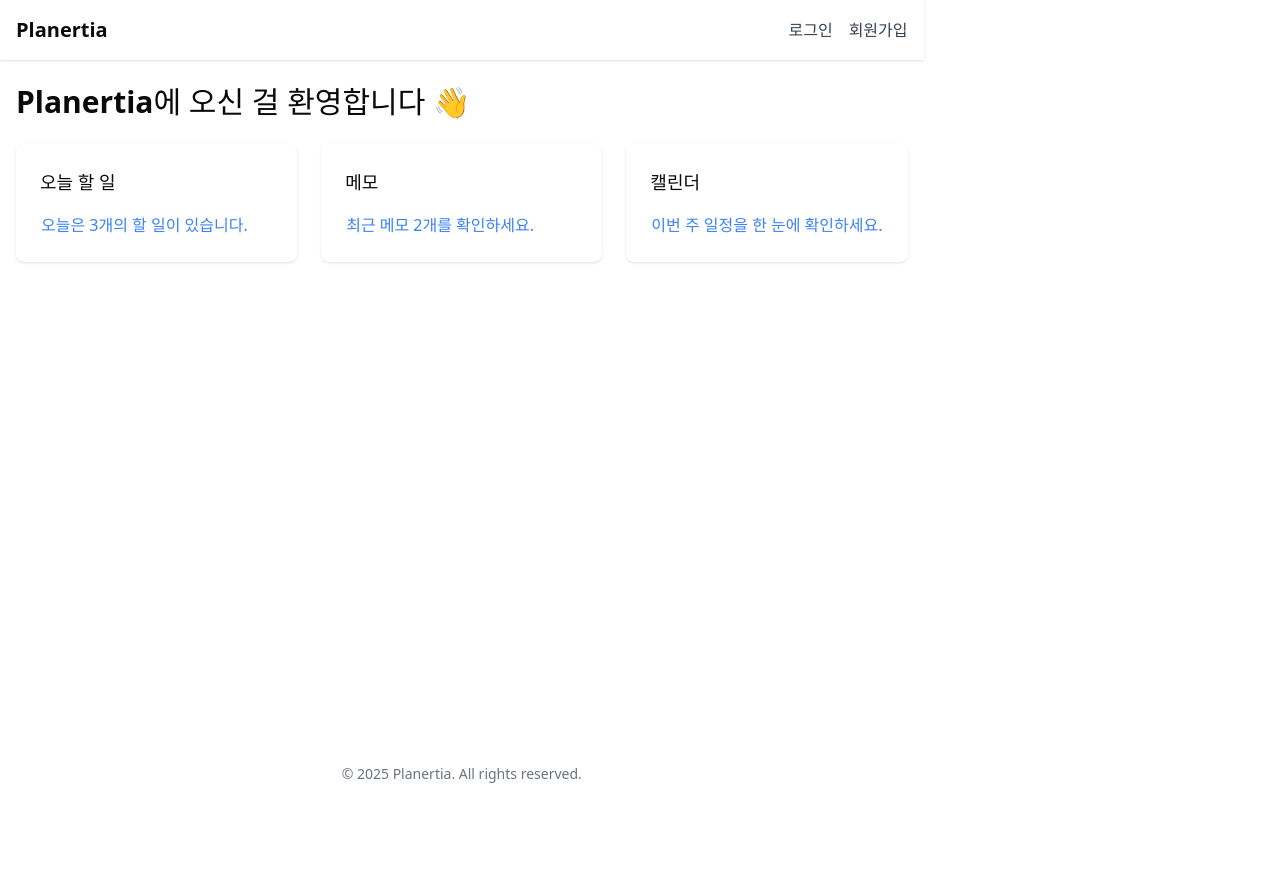
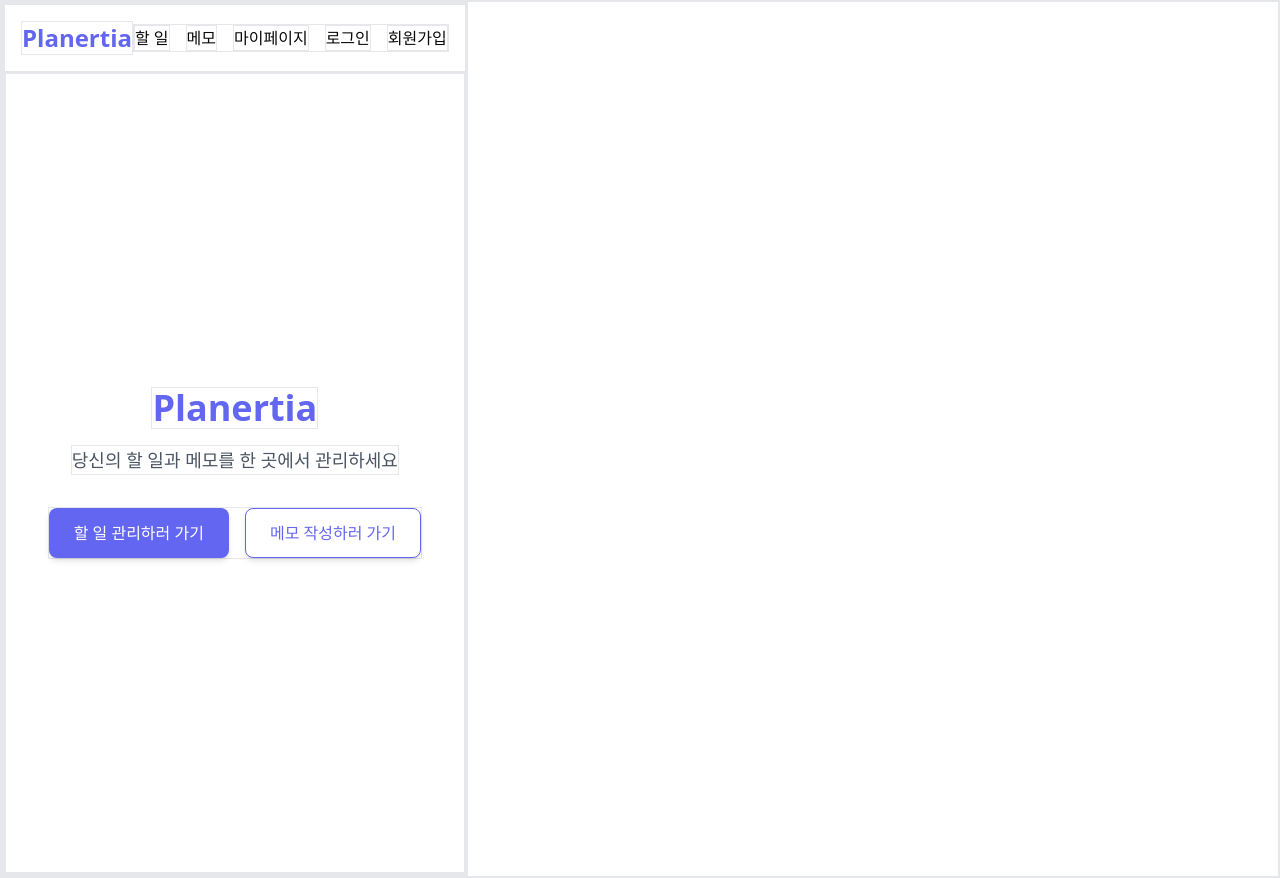
Before and after one commit to ellocani/planertia, a React (Vite) app in the folder frontend/: page / in a window 1280 px wide. Before the commit the page ends 800 px from the top, so only its background shows below. Built offline with nearby package versions, Linux system fonts and the light colour scheme.

Commit message:
대시보드 구현

```diff
--- a/frontend/package.json
+++ b/frontend/package.json
@@ -16,6 +16,7 @@
     "clsx": "^2.1.1",
     "lucide-react": "^0.487.0",
     "react": "^19.0.0",
+    "react-calendar": "^5.1.0",
     "react-dom": "^19.0.0",
     "react-router-dom": "^7.5.0",
     "tailwind-merge": "^3.2.0",
--- a/frontend/src/App.tsx
+++ b/frontend/src/App.tsx
@@ -7,6 +7,7 @@ import Mypage from "@/pages/Mypage";
 import Categories from "@/pages/Categories";
 import Memos from "@/pages/Memos";
 import Tasks from "@/pages/Tasks";
+import Dashboard from "@/pages/Dashboard"; // 추가!
 
 function App() {
   return (
@@ -14,6 +15,7 @@ function App() {
       <Layout>
         <Routes>
           <Route path="/" element={<Home />} />
+          <Route path="/dashboard" element={<Dashboard />} />
           <Route path="/login" element={<Login />} />
           <Route path="/signup" element={<Signup />} />
           <Route path="/mypage" element={<Mypage />} />
--- a/frontend/src/components/layout/Layout.tsx
+++ b/frontend/src/components/layout/Layout.tsx
@@ -1,18 +1,35 @@
-import { ReactNode } from "react";
-import Header from "./Header";
+import { Link, useNavigate } from "react-router-dom";
 
-interface LayoutProps {
-  children: ReactNode;
-}
+export default function Layout({ children }: { children: React.ReactNode }) {
+  const navigate = useNavigate();
+  const isLoggedIn = !!localStorage.getItem("access");
 
-export default function Layout({ children }: LayoutProps) {
+  const handleLogout = () => {
+    localStorage.removeItem("access");
+    localStorage.removeItem("refresh");
+    alert("로그아웃 되었습니다.");
+    navigate("/");
+  };
+
   return (
-    <div className="min-h-screen flex flex-col">
-      <Header />
-      <main className="flex-grow container mx-auto px-4 py-6">{children}</main>
-      <footer className="text-center text-sm text-gray-500 py-4">
-        © 2025 Planertia. All rights reserved.
-      </footer>
+    <div>
+      <header className="flex justify-between items-center p-4 border-b">
+        <Link to="/" className="text-2xl font-bold text-primary">Planertia</Link>
+        <nav className="flex space-x-4">
+          <Link to="/task">할 일</Link>
+          <Link to="/memos">메모</Link>
+          <Link to="/mypage">마이페이지</Link>
+          {isLoggedIn ? (
+            <button onClick={handleLogout} className="text-red-500">로그아웃</button>
+          ) : (
+            <>
+              <Link to="/login">로그인</Link>
+              <Link to="/signup">회원가입</Link>
+            </>
+          )}
+        </nav>
+      </header>
+      <main>{children}</main>
     </div>
   );
 }
--- a/frontend/src/index.css
+++ b/frontend/src/index.css
@@ -129,7 +129,7 @@ button:focus-visible {
 
 @layer base {
   * {
-    @apply border-border;
+    @apply border;
   }
   body {
     @apply bg-background text-foreground;
--- /dev/null
+++ b/frontend/src/pages/Dashboard.tsx
@@ -0,0 +1,111 @@
+import { useEffect, useState } from "react";
+import axiosInstance from "@/lib/axios";
+import Calendar from "react-calendar";
+import "react-calendar/dist/Calendar.css";
+import { useNavigate } from "react-router-dom";
+
+interface Task {
+  id: number;
+  title: string;
+  is_completed: boolean;
+}
+
+interface Memo {
+  id: number;
+  content: string;
+}
+
+export default function Dashboard() {
+  const [tasks, setTasks] = useState<Task[]>([]);
+  const [memos, setMemos] = useState<Memo[]>([]);
+  const [date, setDate] = useState(new Date());
+  const navigate = useNavigate();
+
+  useEffect(() => {
+    fetchTasks();
+    fetchMemos();
+  }, []);
+
+  const fetchTasks = async () => {
+    try {
+      const response = await axiosInstance.get("/tasks/");
+      setTasks(response.data);
+    } catch (error) {
+      console.error("할 일 가져오기 실패:", error);
+    }
+  };
+
+  const fetchMemos = async () => {
+    try {
+      const response = await axiosInstance.get("/memos/");
+      setMemos(response.data);
+    } catch (error) {
+      console.error("메모 가져오기 실패:", error);
+    }
+  };
+
+  return (
+    <div className="p-8 space-y-8 bg-gray-50 min-h-screen">
+      <h1 className="text-3xl font-bold text-center mb-8">Dashboard</h1>
+
+      <div className="grid grid-cols-1 md:grid-cols-3 gap-8">
+        {/* 캘린더 */}
+        <div className="bg-white p-6 rounded-lg shadow-md">
+          <h2 className="text-xl font-semibold mb-4">📅 캘린더</h2>
+          <Calendar onChange={setDate} value={date} />
+        </div>
+
+        {/* 할 일 요약 */}
+        <div className="bg-white p-6 rounded-lg shadow-md">
+          <h2 className="text-xl font-semibold mb-4">📝 할 일 요약</h2>
+          {tasks.length > 0 ? (
+            <ul className="space-y-2">
+              {tasks.slice(0, 5).map((task) => (
+                <li
+                  key={task.id}
+                  className={`p-2 rounded ${
+                    task.is_completed
+                      ? "line-through text-gray-400"
+                      : "text-gray-800"
+                  }`}
+                >
+                  {task.title}
+                </li>
+              ))}
+            </ul>
+          ) : (
+            <p className="text-gray-500">등록된 할 일이 없습니다.</p>
+          )}
+          <button
+            onClick={() => navigate("/task")}
+            className="mt-4 bg-blue-500 text-white px-4 py-2 rounded hover:bg-blue-600"
+          >
+            할 일 관리
+          </button>
+        </div>
+
+        {/* 메모 요약 */}
+        <div className="bg-white p-6 rounded-lg shadow-md">
+          <h2 className="text-xl font-semibold mb-4">🗒️ 메모 요약</h2>
+          {memos.length > 0 ? (
+            <ul className="space-y-2">
+              {memos.slice(0, 5).map((memo) => (
+                <li key={memo.id} className="p-2 rounded text-gray-800">
+                  {memo.content}
+                </li>
+              ))}
+            </ul>
+          ) : (
+            <p className="text-gray-500">등록된 메모가 없습니다.</p>
+          )}
+          <button
+            onClick={() => navigate("/memos")}
+            className="mt-4 bg-blue-500 text-white px-4 py-2 rounded hover:bg-blue-600"
+          >
+            메모 작성
+          </button>
+        </div>
+      </div>
+    </div>
+  );
+}
--- a/frontend/src/pages/Home.tsx
+++ b/frontend/src/pages/Home.tsx
@@ -1,40 +1,27 @@
 import { useNavigate } from "react-router-dom";
-import Card from "@/components/common/Card";
 
 export default function Home() {
-  const navigate = useNavigate(); // ✅ 라우터 이동 훅
+  const navigate = useNavigate();
 
   return (
-    <div className="space-y-6">
-      <h1 className="text-3xl font-bold mb-6">Planertia에 오신 걸 환영합니다 👋</h1>
-
-      <div className="grid grid-cols-1 md:grid-cols-3 gap-6">
-        <Card title="오늘 할 일">
+    <div className="flex flex-col min-h-screen items-center justify-center bg-background text-gray-800 px-4">
+      <h1 className="text-4xl font-bold mb-4 text-primary">Planertia</h1>
+      <p className="text-lg text-gray-600 mb-8 text-center">
+        당신의 할 일과 메모를 한 곳에서 관리하세요
+      </p>
+      <div className="flex space-x-4">
         <button
           onClick={() => navigate("/task")}
-            className="text-blue-500 hover:underline"
+          className="bg-primary hover:bg-secondary text-white px-6 py-3 rounded-lg shadow-md transition"
         >
-            오늘은 3개의 할 일이 있습니다.
+          할 일 관리하러 가기
         </button>
-        </Card>
-
-        <Card title="메모">
         <button
           onClick={() => navigate("/memos")}
-            className="text-blue-500 hover:underline"
+          className="bg-white border border-primary text-primary hover:bg-primary hover:text-white px-6 py-3 rounded-lg shadow-md transition"
         >
-            최근 메모 2개를 확인하세요.
+          메모 작성하러 가기
         </button>
-        </Card>
-
-        <Card title="캘린더">
-          <button
-            onClick={() => navigate("/category")}
-            className="text-blue-500 hover:underline"
-          >
-            이번 주 일정을 한 눈에 확인하세요.
-          </button>
-        </Card>
       </div>
     </div>
   );
--- a/frontend/src/pages/Login.tsx
+++ b/frontend/src/pages/Login.tsx
@@ -20,7 +20,7 @@ export default function Login() {
       localStorage.setItem("refresh", response.data.refresh);
 
       alert("로그인 성공!");
-      navigate("/task");
+      navigate("/dashboard");
     } catch (error) {
       console.error("로그인 실패:", error);
       alert("로그인 실패. 이메일과 비밀번호를 확인하세요.");
--- a/frontend/tailwind.config.js
+++ b/frontend/tailwind.config.js
@@ -1,60 +1,36 @@
 /** @type {import('tailwindcss').Config} */
 export default {
-    darkMode: ["class"],
-    content: [
+  content: [
     "./index.html",
     "./src/**/*.{js,ts,jsx,tsx}",
   ],
   theme: {
-  	extend: {
-  		borderRadius: {
-  			lg: 'var(--radius)',
-  			md: 'calc(var(--radius) - 2px)',
-  			sm: 'calc(var(--radius) - 4px)'
-  		},
-  		colors: {
-  			background: 'hsl(var(--background))',
-  			foreground: 'hsl(var(--foreground))',
-  			card: {
-  				DEFAULT: 'hsl(var(--card))',
-  				foreground: 'hsl(var(--card-foreground))'
-  			},
-  			popover: {
-  				DEFAULT: 'hsl(var(--popover))',
-  				foreground: 'hsl(var(--popover-foreground))'
-  			},
-  			primary: {
-  				DEFAULT: 'hsl(var(--primary))',
-  				foreground: 'hsl(var(--primary-foreground))'
-  			},
-  			secondary: {
-  				DEFAULT: 'hsl(var(--secondary))',
-  				foreground: 'hsl(var(--secondary-foreground))'
-  			},
-  			muted: {
-  				DEFAULT: 'hsl(var(--muted))',
-  				foreground: 'hsl(var(--muted-foreground))'
-  			},
-  			accent: {
-  				DEFAULT: 'hsl(var(--accent))',
-  				foreground: 'hsl(var(--accent-foreground))'
-  			},
-  			destructive: {
-  				DEFAULT: 'hsl(var(--destructive))',
-  				foreground: 'hsl(var(--destructive-foreground))'
-  			},
-  			border: 'hsl(var(--border))',
-  			input: 'hsl(var(--input))',
-  			ring: 'hsl(var(--ring))',
-  			chart: {
-  				'1': 'hsl(var(--chart-1))',
-  				'2': 'hsl(var(--chart-2))',
-  				'3': 'hsl(var(--chart-3))',
-  				'4': 'hsl(var(--chart-4))',
-  				'5': 'hsl(var(--chart-5))'
-  			}
-  		}
-  	}
+    extend: {
+      colors: {
+        // 기존 색상
+        primary: "#6366F1",
+        secondary: "#818CF8",
+        accent: "#F472B6",
+        background: "hsl(var(--background))",
+        foreground: "hsl(var(--foreground))",
+        card: "hsl(var(--card))",
+        "card-foreground": "hsl(var(--card-foreground))",
+        popover: "hsl(var(--popover))",
+        "popover-foreground": "hsl(var(--popover-foreground))",
+        muted: "hsl(var(--muted))",
+        "muted-foreground": "hsl(var(--muted-foreground))",
+        accent: "hsl(var(--accent))",
+        "accent-foreground": "hsl(var(--accent-foreground))",
+        destructive: "hsl(var(--destructive))",
+        "destructive-foreground": "hsl(var(--destructive-foreground))",
+        border: "hsl(var(--border))",
+        input: "hsl(var(--input))",
+        ring: "hsl(var(--ring))",
+      },
+      fontFamily: {
+        sans: ["Inter", "sans-serif"],
+      },
+    },
   },
-  plugins: [require("tailwindcss-animate")],
+  plugins: [],
 }
```
Also changed, not shown: 1 other file (tests, documents, lock files or other folders). Lines whose indentation alone changed are shown as unchanged.
